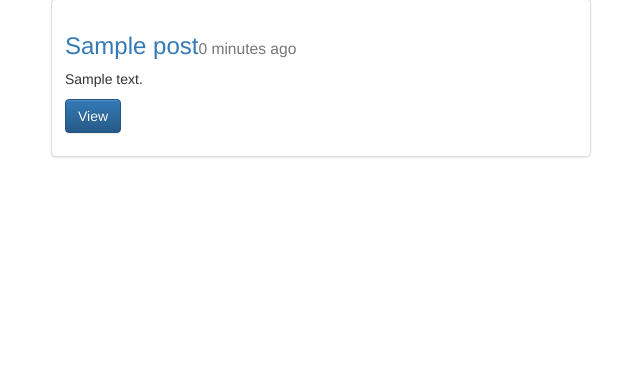
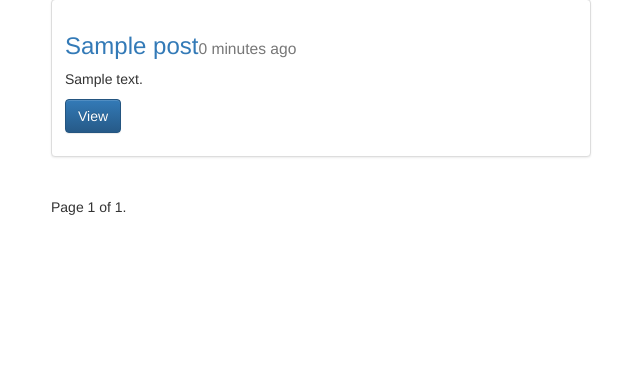
Before and after one commit to stopamusa/trydjango, a Django app: page /posts/ in a window 1280 px wide. Shown: the part 71-462 px from the top of the page, without its empty margins (319-959 px from the left). Run offline with Django 3.2, Linux system fonts and the light colour scheme; tables that the repository leaves empty hold one stand-in row (values such as "Sample post"); some libraries are stand-ins or nearby versions.

Commit message:
27. Pagination by QuerySet

```diff
--- a/src/posts/models.py
+++ b/src/posts/models.py
@@ -22,3 +22,6 @@ class Post(models.Model):
 	def get_absolute_url(self):
 		return reverse("posts:detail", kwargs={"id": self.id})
 		# return "/posts/%s/" %(self.id)
+
+	class Meta:
+		ordering = ["-timestamp", "-updated"]
--- a/src/posts/views.py
+++ b/src/posts/views.py
@@ -1,6 +1,8 @@
 # -*- coding: utf-8 -*-
 
 from django.contrib import messages
+from django.core.paginator import Paginator, EmptyPage, PageNotAnInteger
+from django.shortcuts import render
 from django.http import HttpResponse, HttpResponseRedirect
 from django.shortcuts import render, get_object_or_404, redirect
 from .forms import PostForm
@@ -33,12 +35,39 @@ def post_detail(request, id=None):
 
 def post_list(request): #list items
 
-	queryset = Post.objects.all()
+	queryset_list = Post.objects.all() #.order_by("-timestamp")
+	paginator = Paginator(queryset_list, 10) # Show 25 contacts per page
+	page_request_var = "page"
+
+	page = request.GET.get(page_request_var)
+	try:
+		queryset = paginator.page(page)
+	except PageNotAnInteger:
+	    # If page is not an integer, deliver first page.
+		queryset = paginator.page(1)
+	except EmptyPage:
+	    # If page is out of range (e.g. 9999), deliver last page of results.
+	    queryset = paginator.page(paginator.num_pages)
 	context = {
 		"object_list": queryset,
-		"title": "List"
+		"title": "List",
+		"page_request_var": page_request_var,
+
 	}
 	return render(request, "post_list.html", context)
+
+
+
+
+
+
+
+
+
+
+
+
+
 
 
 def post_update(request, id=None):
--- a/src/templates/post_list.html
+++ b/src/templates/post_list.html
@@ -25,5 +25,22 @@
 <!--   {% cycle "" "<div class='col-sm-12'><hr/></div></div><div class='row'>" %}
  -->
 	{% endfor %}
+<div class="pagination">
+    <span class="step-links">
+        {% if object_list.has_previous %}
+            <a href="?{{page_request_var}}={{ object_list.previous_page_number }}">previous</a>
+        {% endif %}
+
+        <span class="current">
+            Page {{ object_list.number }} of {{ object_list.paginator.num_pages }}.
+        </span>
+
+        {% if object_list.has_next %}
+            <a href="?{{page_request_var}}={{ object_list.next_page_number }}">next</a>
+        {% endif %}
+    </span>
+</div>
+
+
 </div>
 {% endblock content %}
```
